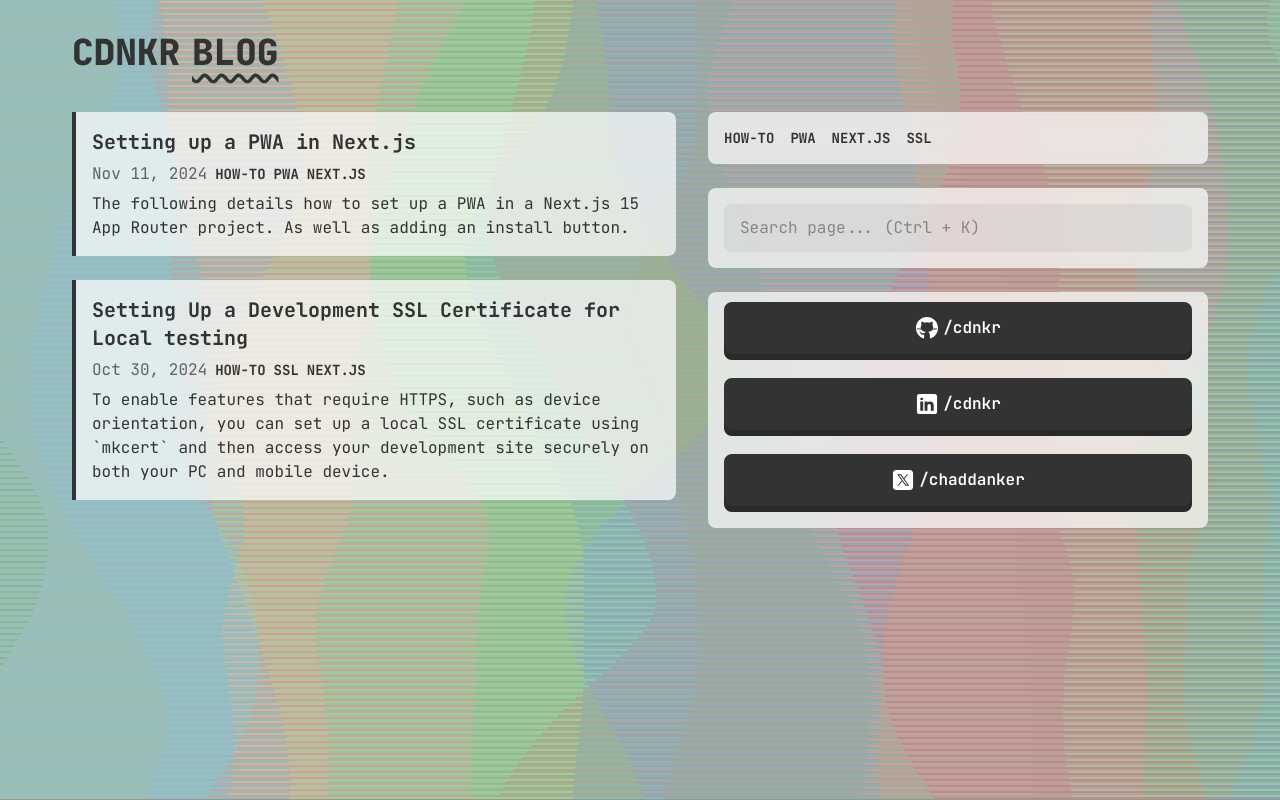
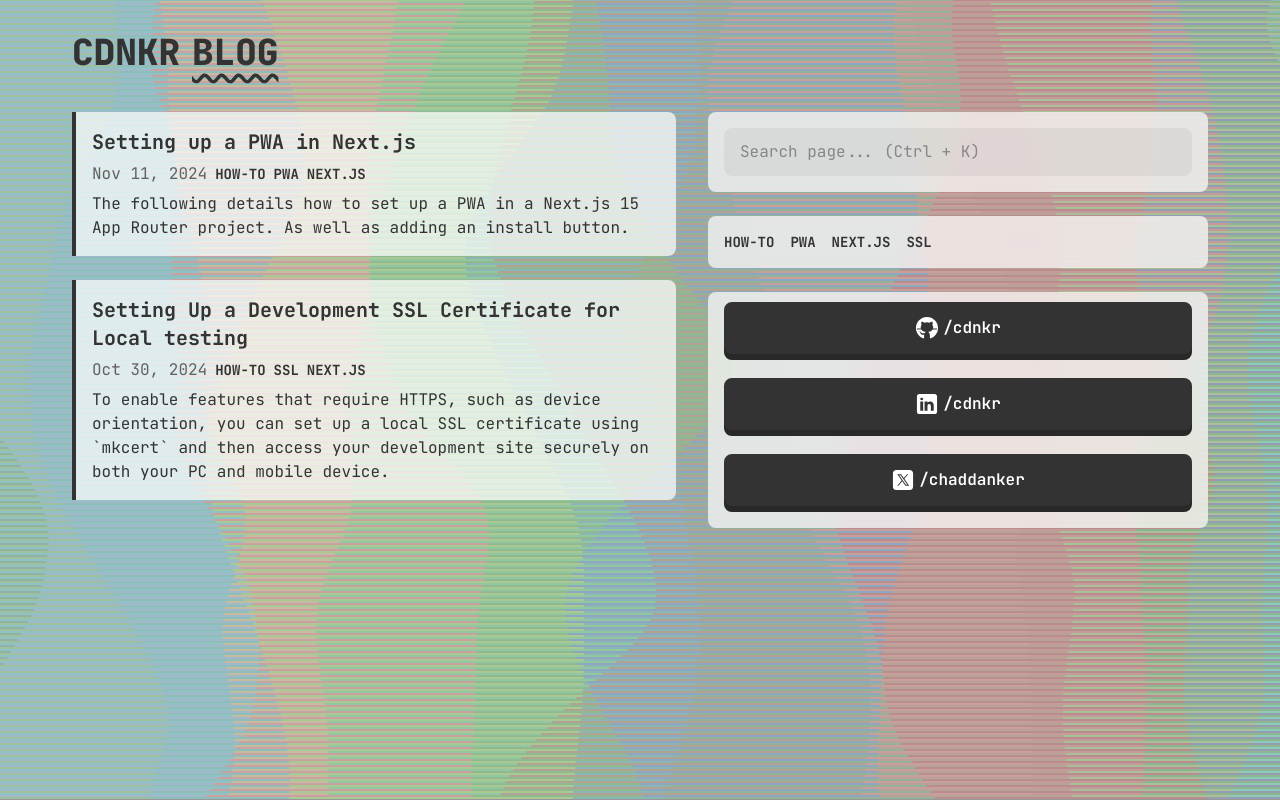
Before and after one commit to cdnkr/cdnkr.github.io, a Next.js app: page / in a window 1280 px wide. Built offline with nearby package versions, Linux system fonts and the light colour scheme.

Commit message:
reorders home filter elements

```diff
--- a/components/home.jsx
+++ b/components/home.jsx
@@ -34,6 +34,13 @@ export default function Home({
             <div className="w-full lg:w-[300px] lg:min-w-[300px] lg:max-w-[300px] xl:max-w-[500px] xl:w-[500px] xl:min-w-[500px]">
                 <div className="w-full sticky top-8">
                     <div className="w-full flex flex-col gap-2">
+                        <div className="w-full hidden lg:flex flex-col gap-4 mb-4 bg-card-background-secondary backdrop-blur-sm rounded-lg p-4">
+                            <Input
+                                value={searchTerm}
+                                onChange={(e) => setSearchTerm(e.target.value)}
+                                placeholder="Search page... (Ctrl + K)"
+                            />
+                        </div>
                         <div className="w-full hidden lg:flex flex-wrap gap-4 mb-4 rounded-lg bg-card-background-secondary backdrop-blur-sm p-4 border-l-0 border-primary">
                             {tags.map((tag, i) => (
                                 <span
@@ -44,13 +51,6 @@ export default function Home({
                                     {tag}
                                 </span>
                             ))}
-                        </div>
-                        <div className="w-full hidden lg:flex flex-col gap-4 mb-4 bg-card-background-secondary backdrop-blur-sm rounded-lg p-4">
-                            <Input
-                                value={searchTerm}
-                                onChange={(e) => setSearchTerm(e.target.value)}
-                                placeholder="Search page... (Ctrl + K)"
-                            />
                         </div>
                         <div className="w-full flex flex-col gap-6 mb-4 bg-card-background-secondary backdrop-blur-sm rounded-lg p-4">
                             <Link href="https://github.com/cdnkr" target="_blank" rel="noopener noreferrer">
```
